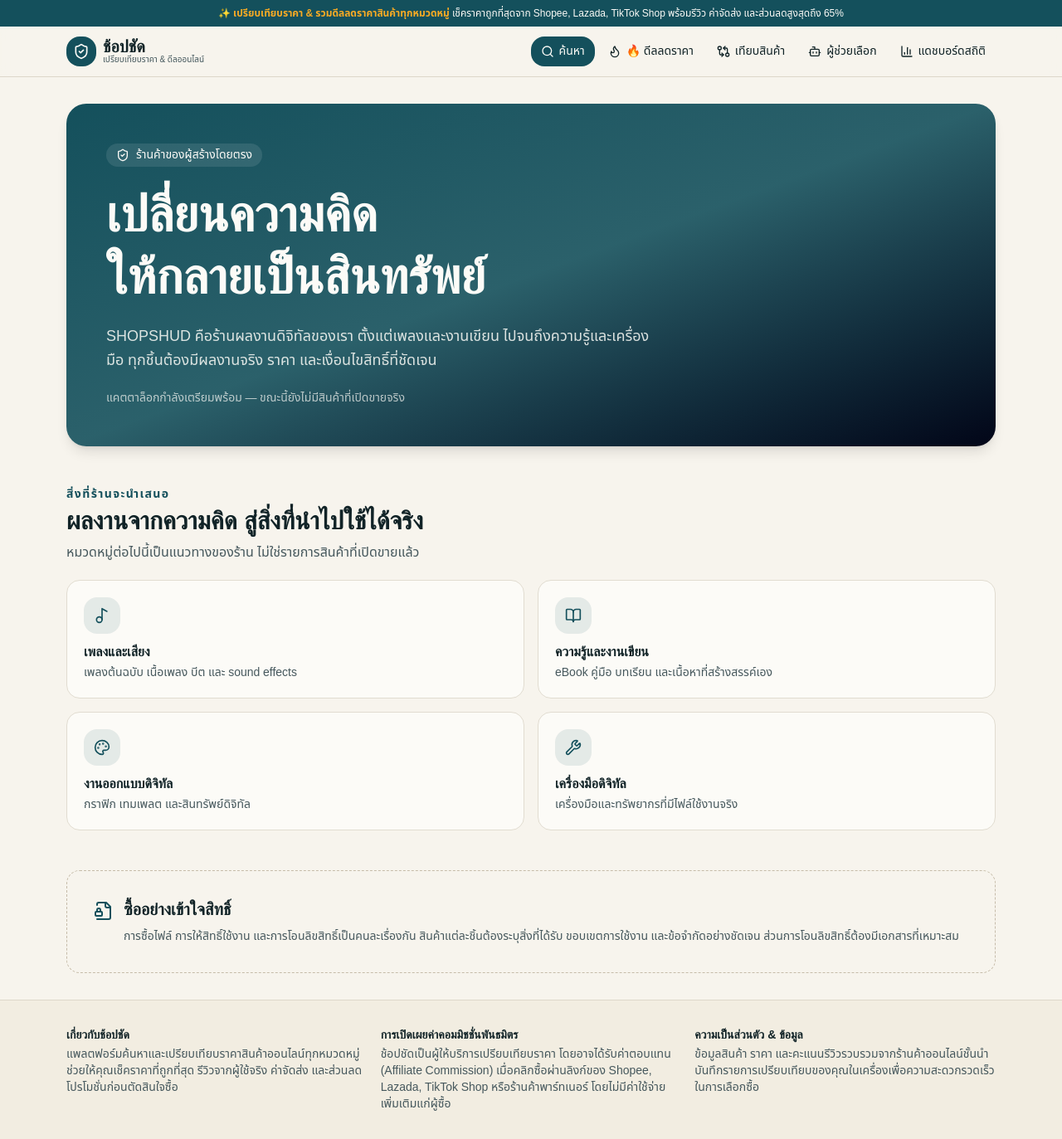
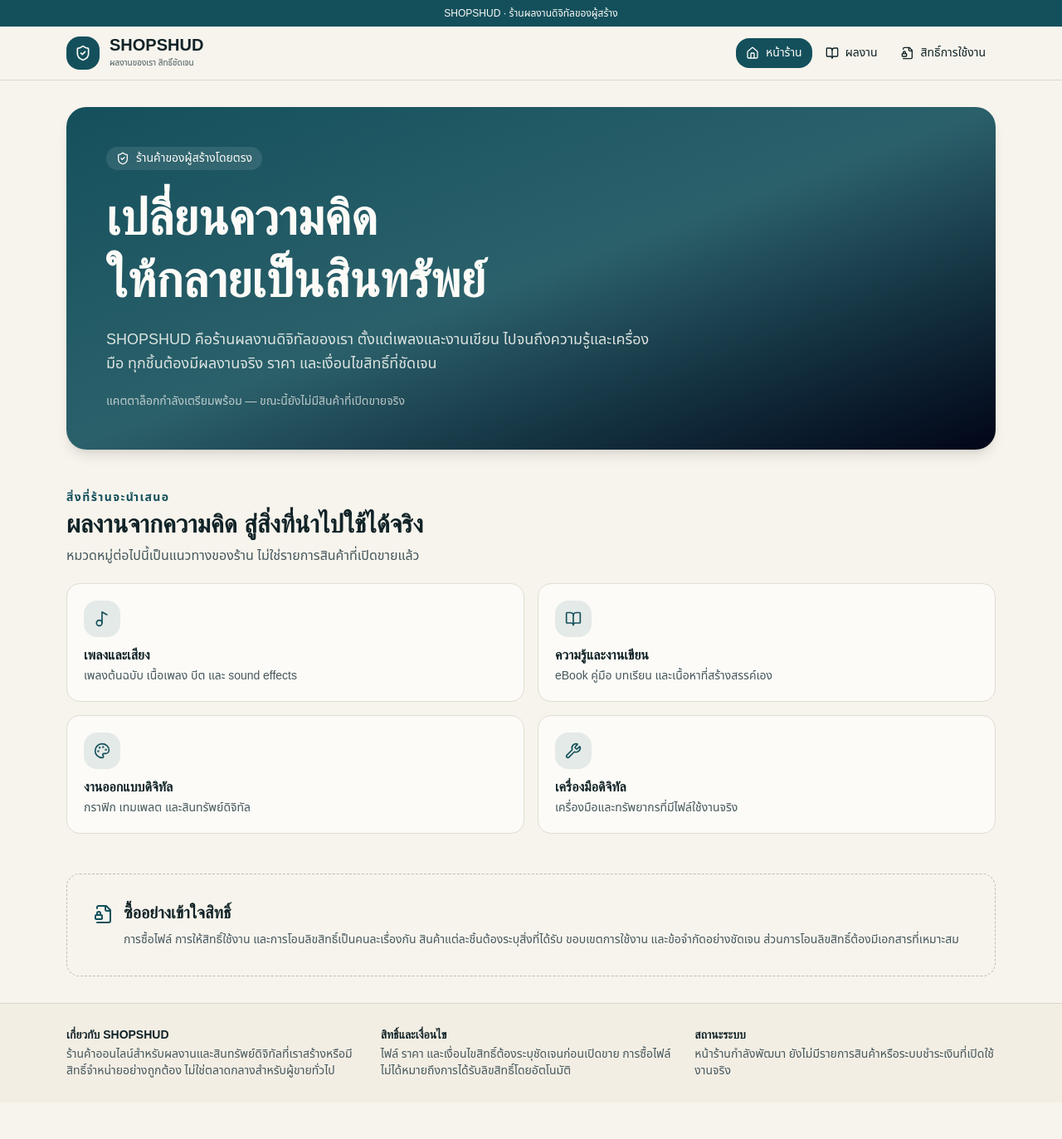
Before and after one commit to kittiinthasoi-lang/SHOPSHUD, a React (Vite) app in the folder artifacts/chon-shopping/: page / in a window 1280 px wide. Shown: the whole page at 83% size. After the commit the page ends 1329 px from the top, so only its background shows below. Built offline with nearby package versions, Linux system fonts and the light colour scheme; a web font is replaced by a local one.

Commit message:
feat: align SHOPSHUD shell with creator-owned storefront

```diff
--- a/artifacts/chon-shopping/src/components/layout.tsx
+++ b/artifacts/chon-shopping/src/components/layout.tsx
@@ -1,95 +1,34 @@
 import type { ReactNode } from 'react';
-import { BarChart3, Bot, Flame, GitCompareArrows, Search, ShieldCheck } from 'lucide-react';
+import { BookOpen, FileLock2, House, ShieldCheck } from 'lucide-react';
 import { Link, useLocation } from 'wouter';
-import { PurchaseDialog } from '@/components/purchase-dialog';
-import { useStore } from '@/lib/store';
 
 const NAV = [
-  { href: '/', label: 'ค้นหา', icon: Search },
-  { href: '/deals', label: '🔥 ดีลลดราคา', icon: Flame },
-  { href: '/compare', label: 'เทียบสินค้า', icon: GitCompareArrows },
-  { href: '/assistant', label: 'ผู้ช่วยเลือก', icon: Bot },
-  { href: '/admin', label: 'แดชบอร์ดสถิติ', icon: BarChart3 },
+  { href: '/', label: 'หน้าร้าน', icon: House },
+  { href: '/deals', label: 'ผลงาน', icon: BookOpen },
+  { href: '/compare', label: 'สิทธิ์การใช้งาน', icon: FileLock2 },
 ];
 
 export function Layout({ children }: { children: ReactNode }) {
   const [loc] = useLocation();
-  const { state, storageOk } = useStore();
-  return (
-    <div className="flex min-h-[100dvh] flex-col">
-      <a href="#main" className="sr-only focus:not-sr-only focus:fixed focus:left-2 focus:top-2 focus:z-[60] focus:rounded-lg focus:bg-primary focus:px-3 focus:py-2 focus:text-primary-foreground">
-        ข้ามไปยังเนื้อหา
-      </a>
-      <div className="bg-primary px-4 py-2 text-center text-xs text-primary-foreground font-medium" data-testid="banner-demo">
-        <strong className="text-[hsl(var(--marigold))]">✨ เปรียบเทียบราคา & รวมดีลลดราคาสินค้าทุกหมวดหมู่</strong> เช็คราคาถูกที่สุดจาก Shopee, Lazada, TikTok Shop พร้อมรีวิว ค่าจัดส่ง และส่วนลดสูงสุดถึง 65%
+  return <div className="flex min-h-[100dvh] flex-col">
+    <a href="#main" className="sr-only focus:not-sr-only focus:fixed focus:left-2 focus:top-2 focus:z-[60] focus:rounded-lg focus:bg-primary focus:px-3 focus:py-2 focus:text-primary-foreground">ข้ามไปยังเนื้อหา</a>
+    <div className="bg-primary px-4 py-2 text-center text-xs font-medium text-primary-foreground">SHOPSHUD · ร้านผลงานดิจิทัลของผู้สร้าง</div>
+    <header className="sticky top-0 z-40 border-b bg-background/90 backdrop-blur">
+      <div className="mx-auto flex max-w-6xl items-center justify-between gap-4 px-4 py-3">
+        <Link href="/" className="flex items-center gap-3" data-testid="link-home">
+          <span className="flex h-10 w-10 items-center justify-center rounded-xl bg-primary text-primary-foreground"><ShieldCheck className="h-5 w-5" /></span>
+          <span className="flex flex-col"><span className="font-display text-xl font-bold leading-none">SHOPSHUD</span><span className="mt-1 text-[10px] text-muted-foreground">ผลงานของเรา สิทธิ์ชัดเจน</span></span>
+        </Link>
+        <nav aria-label="เมนูหลัก" className="flex gap-1">
+          {NAV.map(n => { const Icon = n.icon; return <Link key={n.href} href={n.href} aria-current={loc === n.href ? 'page' : undefined} className={`inline-flex items-center gap-2 rounded-xl px-3 py-2 text-sm font-medium transition-colors ${loc === n.href ? 'bg-primary text-primary-foreground' : 'hover:bg-secondary'}`}><Icon className="h-4 w-4" /><span className="hidden sm:inline">{n.label}</span></Link>; })}
+        </nav>
       </div>
-      <header className="sticky top-0 z-40 border-b bg-background/90 backdrop-blur">
-        <div className="mx-auto flex max-w-6xl items-center justify-between gap-3 px-4 py-3">
-          <Link href="/" className="flex items-center gap-2" data-testid="link-home">
-            <span className="flex h-9 w-9 items-center justify-center rounded-xl bg-primary text-primary-foreground">
-              <ShieldCheck className="h-5 w-5" aria-hidden="true" />
-            </span>
-            <div className="flex flex-col">
-              <span className="font-display text-xl font-bold leading-none">ช้อปชัด</span>
-              <span className="text-[10px] text-muted-foreground font-medium leading-tight">เปรียบเทียบราคา & ดีลออนไลน์</span>
-            </div>
-          </Link>
-          <nav aria-label="เมนูหลัก" className="hidden gap-1 md:flex">
-            {NAV.map((n) => (
-              <NavLink key={n.href} {...n} active={loc === n.href} badge={n.href === '/compare' ? state.compare.length : 0} />
-            ))}
-          </nav>
-        </div>
-        <nav aria-label="เมนูมือถือ" className="flex justify-around border-t px-2 md:hidden">
-          {NAV.map((n) => (
-            <NavLink key={n.href} {...n} active={loc === n.href} badge={n.href === '/compare' ? state.compare.length : 0} compact />
-          ))}
-        </nav>
-      </header>
-      {!storageOk && (
-        <div role="status" className="bg-destructive/10 px-4 py-2 text-center text-sm text-destructive" data-testid="banner-storage">
-          เบราว์เซอร์นี้เก็บข้อมูลในเครื่องไม่ได้ รายการเทียบและตัวนับจะหายเมื่อปิดหน้า
-        </div>
-      )}
-      <main id="main" className="mx-auto w-full max-w-6xl flex-1 px-4 py-8">{children}</main>
-      <footer className="border-t bg-secondary/60">
-        <div className="mx-auto grid max-w-6xl gap-4 px-4 py-8 text-sm text-muted-foreground md:grid-cols-3">
-          <section>
-            <h2 className="mb-1 font-semibold text-foreground">เกี่ยวกับช้อปชัด</h2>
-            <p>แพลตฟอร์มค้นหาและเปรียบเทียบราคาสินค้าออนไลน์ทุกหมวดหมู่ ช่วยให้คุณเช็คราคาที่ถูกที่สุด รีวิวจากผู้ใช้จริง ค่าจัดส่ง และส่วนลดโปรโมชั่นก่อนตัดสินใจซื้อ</p>
-          </section>
-          <section data-testid="text-affiliate-disclosure">
-            <h2 className="mb-1 font-semibold text-foreground">การเปิดเผยค่าคอมมิชชั่นพันธมิตร</h2>
-            <p>ช้อปชัดเป็นผู้ให้บริการเปรียบเทียบราคา โดยอาจได้รับค่าตอบแทน (Affiliate Commission) เมื่อคลิกซื้อผ่านลิงก์ของ Shopee, Lazada, TikTok Shop หรือร้านค้าพาร์ทเนอร์ โดยไม่มีค่าใช้จ่ายเพิ่มเติมแก่ผู้ซื้อ</p>
-          </section>
-          <section data-testid="text-privacy">
-            <h2 className="mb-1 font-semibold text-foreground">ความเป็นส่วนตัว & ข้อมูล</h2>
-            <p>ข้อมูลสินค้า ราคา และคะแนนรีวิวรวบรวมจากร้านค้าออนไลน์ชั้นนำ บันทึกรายการเปรียบเทียบของคุณในเครื่องเพื่อความสะดวกรวดเร็วในการเลือกซื้อ</p>
-          </section>
-        </div>
-      </footer>
-      <PurchaseDialog />
-    </div>
-  );
+    </header>
+    <main id="main" className="mx-auto w-full max-w-6xl flex-1 px-4 py-8">{children}</main>
+    <footer className="border-t bg-secondary/50"><div className="mx-auto grid max-w-6xl gap-4 px-4 py-7 text-sm text-muted-foreground md:grid-cols-3">
+      <section><h2 className="mb-1 font-semibold text-foreground">เกี่ยวกับ SHOPSHUD</h2><p>ร้านค้าออนไลน์สำหรับผลงานและสินทรัพย์ดิจิทัลที่เราสร้างหรือมีสิทธิ์จำหน่ายอย่างถูกต้อง ไม่ใช่ตลาดกลางสำหรับผู้ขายทั่วไป</p></section>
+      <section><h2 className="mb-1 font-semibold text-foreground">สิทธิ์และเงื่อนไข</h2><p>ไฟล์ ราคา และเงื่อนไขสิทธิ์ต้องระบุชัดเจนก่อนเปิดขาย การซื้อไฟล์ไม่ได้หมายถึงการได้รับลิขสิทธิ์โดยอัตโนมัติ</p></section>
+      <section><h2 className="mb-1 font-semibold text-foreground">สถานะระบบ</h2><p>หน้าร้านกำลังพัฒนา ยังไม่มีรายการสินค้าหรือระบบชำระเงินที่เปิดใช้งานจริง</p></section>
+    </div></footer>
+  </div>;
 }
-
-function NavLink({ href, label, icon: Icon, active, badge, compact }: { href: string; label: string; icon: typeof Search; active: boolean; badge: number; compact?: boolean }) {
-  return (
-    <Link
-      href={href}
-      aria-current={active ? 'page' : undefined}
-      data-testid={`link-nav-${href === '/' ? 'search' : href.slice(1)}${compact ? '-m' : ''}`}
-      className={`relative flex items-center gap-1.5 rounded-xl text-sm font-medium transition-colors ${
-        compact ? 'flex-col px-2 py-2 text-xs' : 'px-3 py-2'
-      } ${active ? 'bg-primary text-primary-foreground' : 'hover:bg-secondary'}`}
-    >
-      <Icon className="h-4 w-4" aria-hidden="true" />
-      {label}
-      {badge > 0 && (
-        <span key={badge} className="anim-pop ml-0.5 inline-flex h-5 min-w-5 items-center justify-center rounded-full bg-[hsl(var(--marigold))] px-1 text-xs font-bold text-[hsl(192_50%_10%)]" aria-label={`เลือกไว้ ${badge} ชิ้น`}>
-          {badge}
-        </span>
-      )}
-    </Link>
-  );
-}
```
